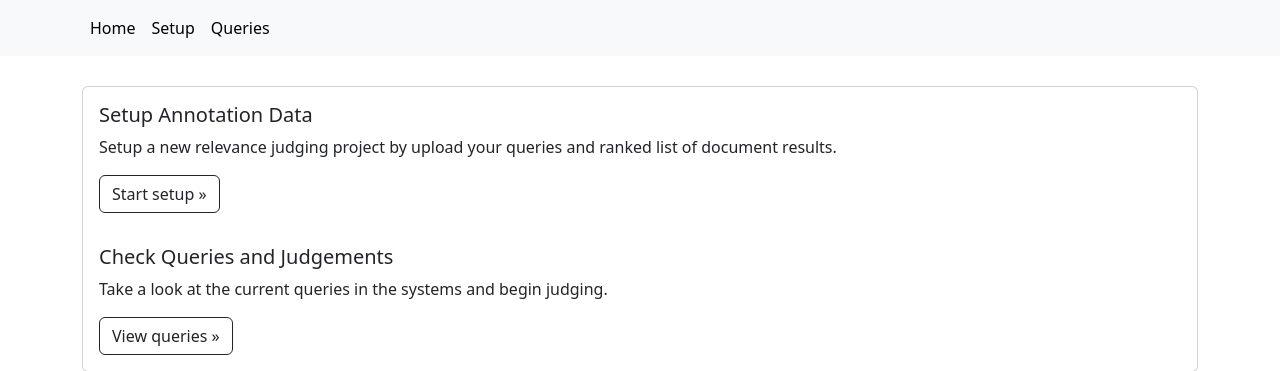
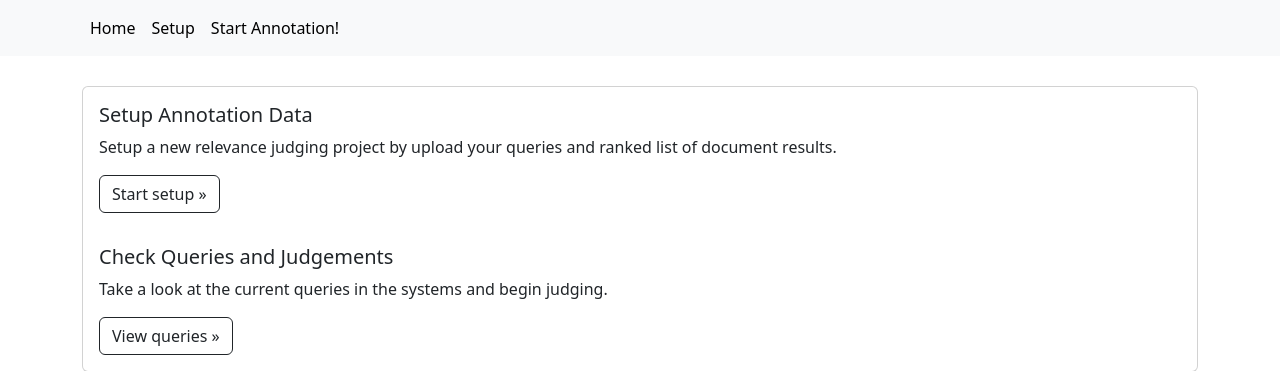
Before and after one commit to DylanJoo/crux-labeling, a Django app: page / in a window 1280 px wide. Shown: the top 371 px of the page. Run offline with Django 3.2, Linux system fonts and the light colour scheme; data comes from the database, SQL or seed files in the repository; both versions use the stored data as it was after the commit; some libraries are stand-ins or nearby versions.

Commit message:
update tab

```diff
--- a/annotator_1/judgementapp/templates/judgementapp/base.html
+++ b/annotator_1/judgementapp/templates/judgementapp/base.html
@@ -27,7 +27,7 @@
                     <a class="nav-link active" href="{% url 'index' %}upload">Setup</a>
                 </li>
                 {# <li><a class="nav-link active" href="{% url 'index' %}about">About</a></li> #}
-                <li><a class="nav-link active" href="{% url 'query_list' %}">Queries</a></li>
+                <li><a class="nav-link active" href="{% url 'query_list' %}">Start Annotation!</a></li>
             </ul>
         </div>
     </div>
--- a/annotator_2/judgementapp/templates/judgementapp/base.html
+++ b/annotator_2/judgementapp/templates/judgementapp/base.html
@@ -27,7 +27,7 @@
                     <a class="nav-link active" href="{% url 'index' %}upload">Setup</a>
                 </li>
                 {# <li><a class="nav-link active" href="{% url 'index' %}about">About</a></li> #}
-                <li><a class="nav-link active" href="{% url 'query_list' %}">Queries</a></li>
+                <li><a class="nav-link active" href="{% url 'query_list' %}">Start Annotation!</a></li>
             </ul>
         </div>
     </div>
```
Also changed, not shown: annotator_1/db/relevation.db, annotator_2/db/relevation.db.
